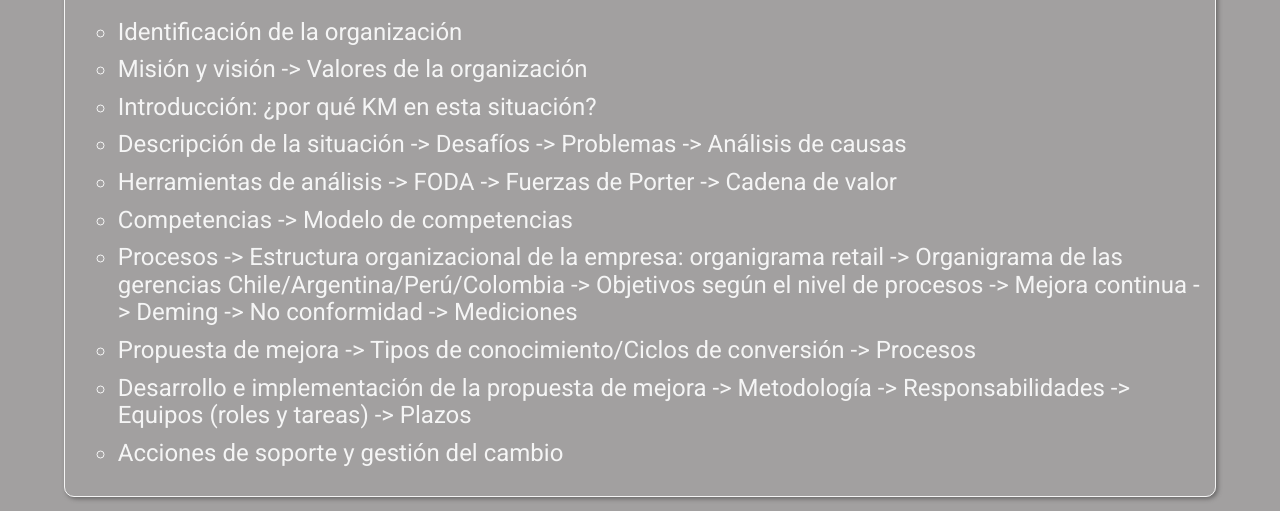
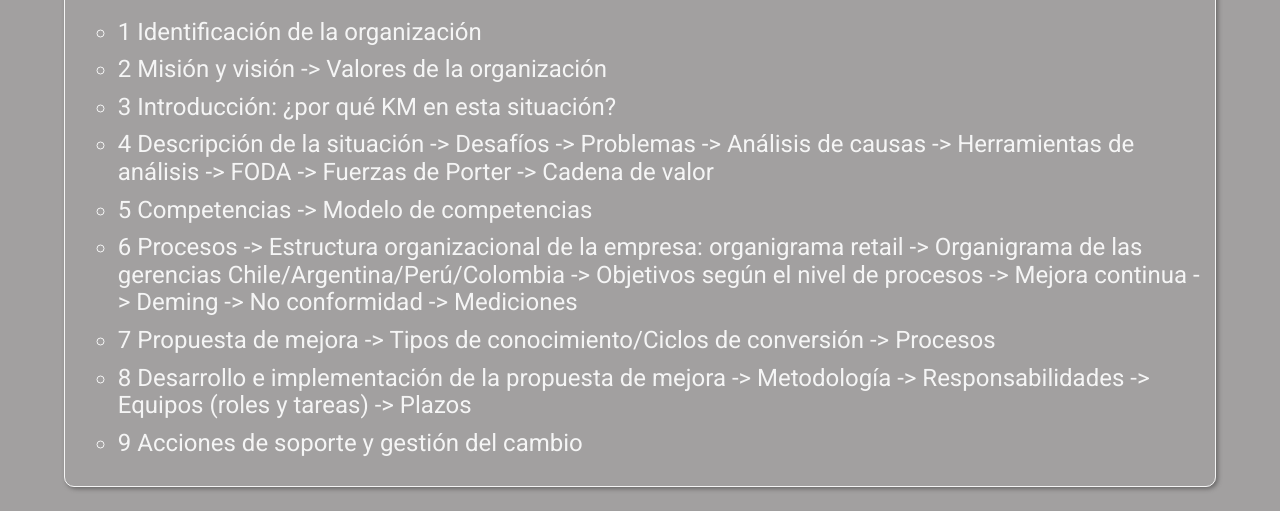
Before and after one commit to kiaruh/analisisdelainformacion2021, a website: page views/presentacion.html in a window 1280 px wide. Shown: the part 288-799 px from the top of the page. Drawn offline with Linux system fonts and the light colour scheme.

Commit message:
imagenes

```diff
--- a/views/presentacion.html
+++ b/views/presentacion.html
@@ -38,26 +38,24 @@
 
         <ul class="indicetp">
 
-            <li>Identificación de la organización</li>
+            <li> 1 Identificación de la organización</li>
 
-            <li>Misión y visión -> Valores de la organización</li>
+            <li> 2 Misión y visión -> Valores de la organización</li>
 
-            <li>Introducción: ¿por qué KM en esta situación?</li>
+            <li> 3 Introducción: ¿por qué KM en esta situación?</li>
 
-            <li>Descripción de la situación	-> Desafíos -> Problemas -> Análisis de causas</li>
+            <li> 4 Descripción de la situación	-> Desafíos -> Problemas -> Análisis de causas -> Herramientas de análisis -> FODA -> Fuerzas de Porter -> Cadena de valor</li>
 
-            <li>Herramientas de análisis -> FODA -> Fuerzas de Porter -> Cadena de valor</li>
+            <li> 5 Competencias -> Modelo de competencias</li>
 
-            <li>Competencias -> Modelo de competencias</li>
+            <li> 6 Procesos -> Estructura organizacional de la empresa: organigrama retail -> Organigrama de las gerencias Chile/Argentina/Perú/Colombia -> Objetivos según el nivel de procesos -> Mejora continua -> Deming -> No conformidad -> Mediciones
+            </li>
+            <li> 7 Propuesta de mejora -> Tipos de conocimiento/Ciclos de conversión -> Procesos</li>
 
-            <li>Procesos -> Estructura organizacional de la empresa: organigrama retail -> Organigrama de las gerencias Chile/Argentina/Perú/Colombia -> Objetivos según el nivel de procesos -> Mejora continua -> Deming -> No conformidad -> Mediciones
-            </li>
-            <li>Propuesta de mejora -> Tipos de conocimiento/Ciclos de conversión -> Procesos</li>
-
-            <li>Desarrollo e implementación de la propuesta de mejora -> Metodología -> Responsabilidades -> Equipos (roles y tareas) -> Plazos</li>
+            <li> 8 Desarrollo e implementación de la propuesta de mejora -> Metodología -> Responsabilidades -> Equipos (roles y tareas) -> Plazos</li>
 
 
-            <li>Acciones de soporte y gestión del cambio</li>
+            <li> 9 Acciones de soporte y gestión del cambio</li>
 
     </ul>
 
```
